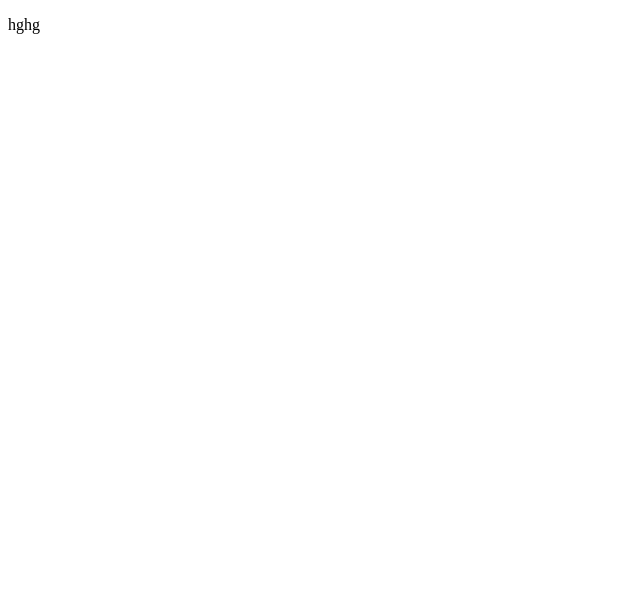
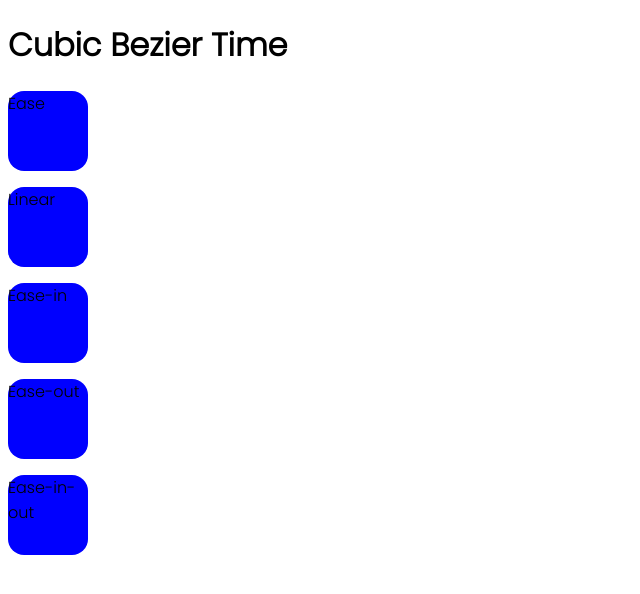
Before and after one commit to robinwatts96/Cubic-Bezier-2021, a plain HTML site: page index.html in a window 1280 px wide. Shown: the whole page, without its empty margins (0-640 px from the left). Drawn offline with Linux system fonts and the light colour scheme.

Commit message:
Divs and text added

```diff
--- a/index.html
+++ b/index.html
@@ -3,9 +3,29 @@
 <head>
   <title>Cubic Bezier Time</title>
   <link rel="stylesheet"  href="style.css" type="text/css">
+  <link rel="preconnect" href="https://fonts.gstatic.com">
+  <link href="https://fonts.googleapis.com/css2?family=Poppins:wght@300&display=swap" rel="stylesheet">
 </head>
 
 <body>
-    <p>hghg</p>
+    <h1>Cubic Bezier Time</h1>
+
+    <main>
+        <div class="bezier">
+            Ease
+        </div>
+        <div class="bezier">
+            Linear
+        </div>
+        <div class="bezier">
+            Ease-in
+        </div>
+        <div class="bezier">
+            Ease-out
+        </div>
+        <div class="bezier">
+            Ease-in-out
+        </div>
+    </main>
 </body>
 </html>
--- a/style.css
+++ b/style.css
@@ -1 +1,17 @@
-style.css
+body {
+    font-family: Poppins;
+}
+
+.bezier {
+    width: 5em;
+    height: 5em;
+    margin: 1em 0;
+    border-radius: 20%;
+    background-color: blue;
+}
+
+.bezier:active {
+    width: 300px;
+    background-color: red;
+    transition: width 2s;
+}
```
